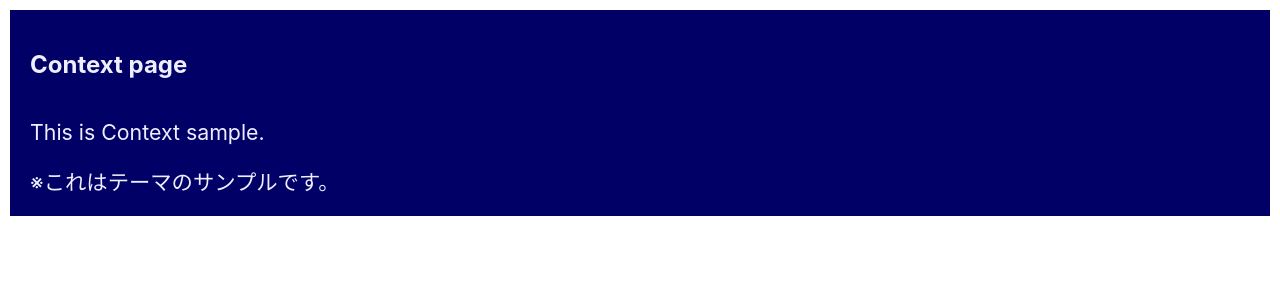
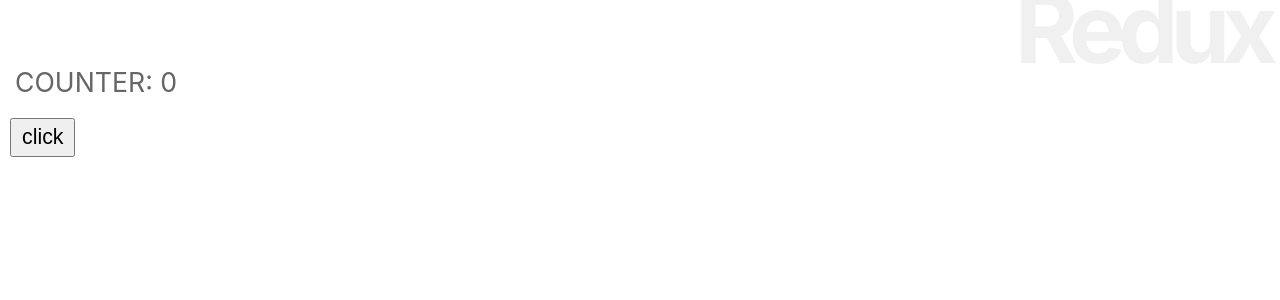
Before and after one commit to yuki-tomioka/react.js-and-next.js-super-introduction, a React (Create React App) app in the folder react_app/: page / in a window 1280 px wide. Shown: the top 300 px of the page. Built offline with nearby package versions, Linux system fonts and the light colour scheme.

Commit message:
create component with redux

```diff
--- a/react_app/src/App.js
+++ b/react_app/src/App.js
@@ -1,58 +1,80 @@
 import React, { Component } from "react";
-import Rect from "./React";
+import { connect } from "react-redux";
 import './App.css';
 
-let theme = {
-  light: {
-    backgroundColor: "#eef",
-    color: "#006",
-    padding: "10px",
-  },
-  dark: {
-    backgroundColor: "#006",
-    color: "#eef",
-    padding: "10px",
-  },
-};
+// ステートのマッピング
+function mappingState(state) {
+  return state;
+}
 
-const ThemeContext = React.createContext(theme.dark);
+// Appコンポーネント
+class App extends Component {
 
-class App extends Component {
-  static contextType = ThemeContext;
+  constructor(props) {
+    super(props);
+  }
 
   render() {
-    return(
-      <div style={this.context}>
-        <Title value="Context page" />
-        <Message value="This is Context sample." />
-        <Message value="※これはテーマのサンプルです。" />
-      </div>
-    );
-  }
-}
-
-class Title extends Component {
-  static contextType = ThemeContext;
-
-  render() {
-    return(
+    return (
       <div>
-        <h2 style={this.context}>{this.props.value}</h2>
-      </div>
-    );
-  }
-}
-
-class Message extends Component {
-  static contextType = ThemeContext;
-
-  render() {
-    return(
-      <div>
-        <p style={this.context}>{this.props.value}</p>
+        <h1>Redux</h1>
+        <Message />
+        <Button />
       </div>
     )
   }
 }
+// ストアのコネクト
+App = connect()(App);
+
+// メッセージ表示のコンポーネント
+class Message extends Component {
+  style = {
+    fontSize: "20pt",
+    padding: "20px 5px",
+  }
+
+  render() {
+    return (
+      <p style={this.style}>
+        {this.props.message}: {this.props.counter}
+      </p>
+    );
+  }
+}
+// ストアのコネクト
+Message = connect(mappingState)(Message);
+
+// ボタン表示のコンポーネント
+class Button extends Component{
+  style = {
+    fontSize: "16pt",
+    padding: "5px 10px",
+  }
+
+  constructor(props) {
+    super(props);
+    this.doAction = this.doAction.bind(this);
+  }
+
+  // ボタンクリックでディスパッチを実行
+  doAction(e) {
+    if (e.shiftKey) {
+      this.props.dispatch({ type: "DECREMENT" });
+    } else {
+      this.props.dispatch({ type: "INCREMENT" });
+    }
+  }
+
+  render() {
+    return (
+      <button style={this.style} onClick={this.doAction}>
+        click
+      </button>
+    );
+  }
+}
+// ストアのコネクト
+Button = connect()(Button);
 
 export default App;
--- a/react_app/src/index.js
+++ b/react_app/src/index.js
@@ -1,9 +1,40 @@
 import React from 'react';
 import ReactDOM from 'react-dom';
+import { createStore, combineReducers } from "redux";
+import { Provider } from 'react-redux';
 import './index.css';
 import App from './App';
 
+// ステートの値
+let state_value = {
+  counter: 0,
+  message: "COUNTER",
+}
+
+// レデューサー
+function counter (state = state_value, action) {
+  switch (action.type) {
+    case "INCREMENT":
+      return {
+        counter: state.counter + 1,
+        message: "INCREMENT",
+      };
+    case "DECREMENT":
+      return {
+        counter: state.counter - 1,
+        message: "DECREMENT",
+      };
+    default:
+      return state;
+  }
+}
+
+// ストアを作成
+let store = createStore(counter);
+
 ReactDOM.render(
-  <App />,
+  <Provider store={store}>
+    <App />
+  </Provider>,
   document.getElementById('root')
 );
```
